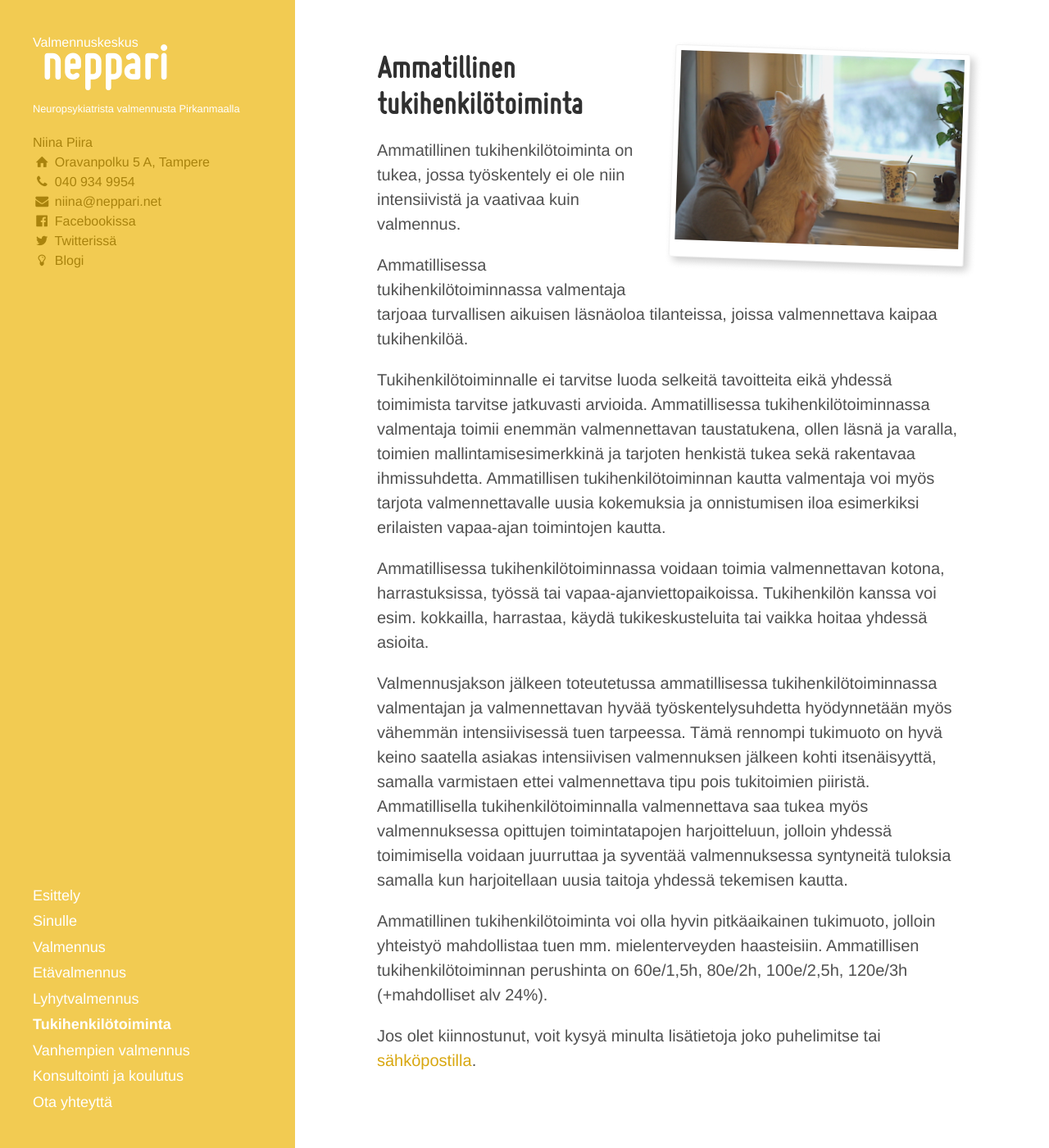
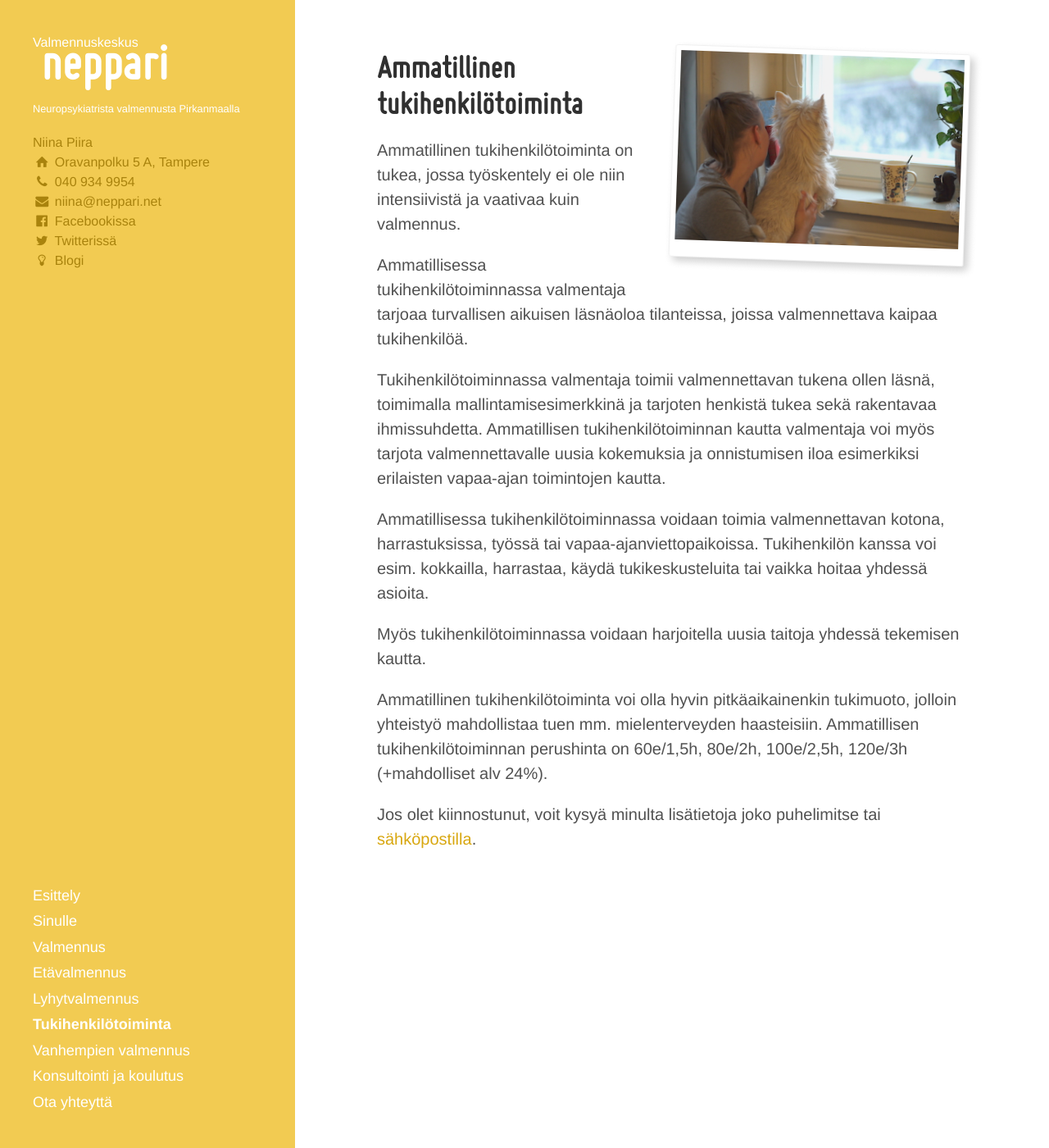
Before and after one commit to niinapiira/neppari.net, a Jekyll site: the page built from ammatillinen-tukihenkilotoiminta.md, in a window 1280 px wide and 1400 px high. Shown: the whole window at 82% size. Built offline with Jekyll 4.4.1, drawn with Linux system fonts in a browser that asks for light colours.

Commit message:
Updated ammatillinen-tukihenkilotoiminta.md

```diff
--- a/ammatillinen-tukihenkilotoiminta.md
+++ b/ammatillinen-tukihenkilotoiminta.md
@@ -23,12 +23,12 @@ Ammatillinen tukihenkilötoiminta on tukea, jossa työskentely ei ole niin inten
 
 Ammatillisessa tukihenkilötoiminnassa valmentaja tarjoaa turvallisen aikuisen läsnäoloa tilanteissa, joissa valmennettava kaipaa tukihenkilöä.
 
-Tukihenkilötoiminnalle ei tarvitse luoda selkeitä tavoitteita eikä yhdessä toimimista tarvitse jatkuvasti arvioida. Ammatillisessa tukihenkilötoiminnassa valmentaja toimii enemmän valmennettavan taustatukena, ollen läsnä ja varalla, toimien mallintamisesimerkkinä ja tarjoten henkistä tukea sekä rakentavaa ihmissuhdetta. Ammatillisen tukihenkilötoiminnan kautta valmentaja voi myös tarjota valmennettavalle uusia kokemuksia ja onnistumisen iloa esimerkiksi erilaisten vapaa-ajan toimintojen kautta.
+Tukihenkilötoiminnassa valmentaja toimii valmennettavan tukena ollen läsnä, toimimalla mallintamisesimerkkinä ja tarjoten henkistä tukea sekä rakentavaa ihmissuhdetta. Ammatillisen tukihenkilötoiminnan kautta valmentaja voi myös tarjota valmennettavalle uusia kokemuksia ja onnistumisen iloa esimerkiksi erilaisten vapaa-ajan toimintojen kautta.
 
 Ammatillisessa tukihenkilötoiminnassa voidaan toimia valmennettavan kotona, harrastuksissa, työssä tai vapaa-ajanviettopaikoissa. Tukihenkilön kanssa voi esim. kokkailla, harrastaa, käydä tukikeskusteluita tai vaikka hoitaa yhdessä asioita.
 
-Valmennusjakson jälkeen toteutetussa ammatillisessa tukihenkilötoiminnassa valmentajan ja valmennettavan hyvää työskentelysuhdetta hyödynnetään myös vähemmän intensiivisessä tuen tarpeessa.  Tämä rennompi tukimuoto on hyvä keino saatella asiakas intensiivisen valmennuksen jälkeen kohti itsenäisyyttä, samalla varmistaen ettei valmennettava tipu pois tukitoimien piiristä. Ammatillisella tukihenkilötoiminnalla valmennettava saa tukea myös valmennuksessa opittujen toimintatapojen harjoitteluun, jolloin yhdessä toimimisella voidaan juurruttaa ja syventää valmennuksessa syntyneitä tuloksia samalla kun harjoitellaan uusia taitoja yhdessä tekemisen kautta.
+Myös tukihenkilötoiminnassa voidaan harjoitella uusia taitoja yhdessä tekemisen kautta.
 
-Ammatillinen tukihenkilötoiminta voi olla hyvin pitkäaikainen tukimuoto, jolloin yhteistyö mahdollistaa tuen mm. mielenterveyden haasteisiin. Ammatillisen tukihenkilötoiminnan perushinta on 60e/1,5h, 80e/2h, 100e/2,5h, 120e/3h (+mahdolliset alv 24%).
+Ammatillinen tukihenkilötoiminta voi olla hyvin pitkäaikainenkin tukimuoto, jolloin yhteistyö mahdollistaa tuen mm. mielenterveyden haasteisiin. Ammatillisen tukihenkilötoiminnan perushinta on 60e/1,5h, 80e/2h, 100e/2,5h, 120e/3h (+mahdolliset alv 24%).
 
 Jos olet kiinnostunut, voit kysyä minulta lisätietoja joko puhelimitse tai [sähköpostilla](/ota-yhteytta).
```
